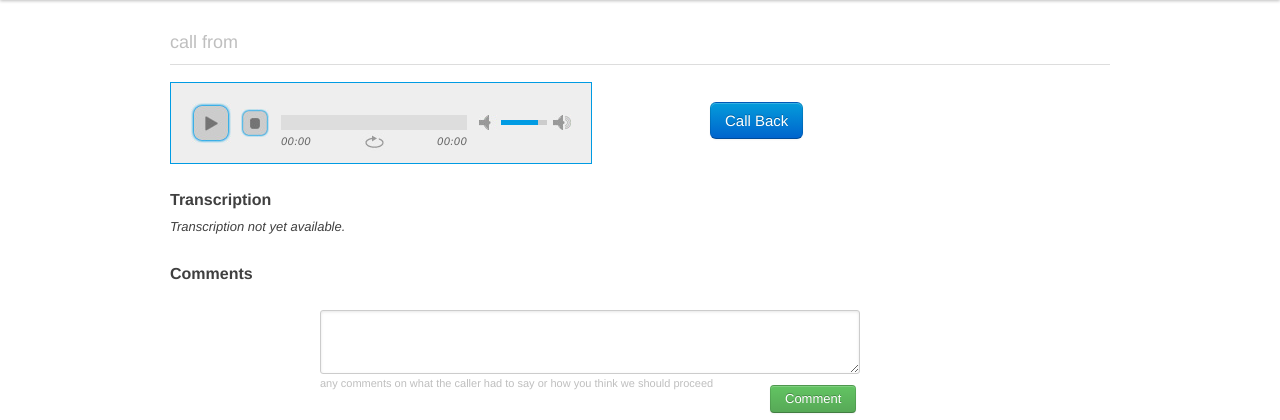
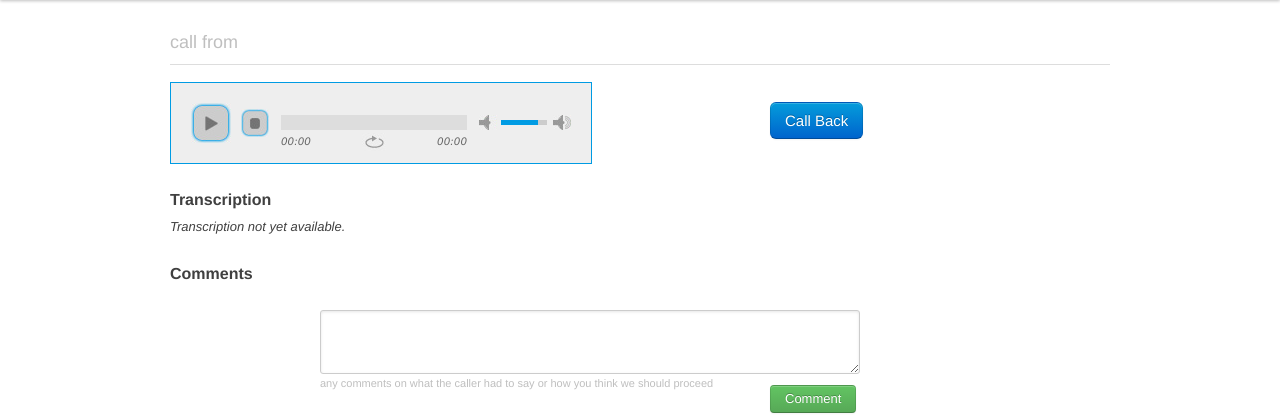
Before and after one commit to yosemitebandit/meduele, a Python web app: template serve/templates/show_case.html in a window 1280 px wide. Shown: the part 40-460 px from the top of the page. Run offline with Jinja, Linux system fonts and the light colour scheme; the template is opened without the code that fills it, so the values that code supplies are empty; some libraries are stand-ins or nearby versions.

Commit message:
tryna make things align somewhat

```diff
--- a/serve/templates/show_case.html
+++ b/serve/templates/show_case.html
@@ -132,7 +132,7 @@ $(document).ready(function(){
 
     </div> <!-- /span -->
 
-    <div class="offset9" style="margin-top:20px;">
+    <div class="offset10" style="margin-top:20px;">
         <button class="btn large primary call" id="call_button" onclick="call();">
             Call Back
         </button>
```
